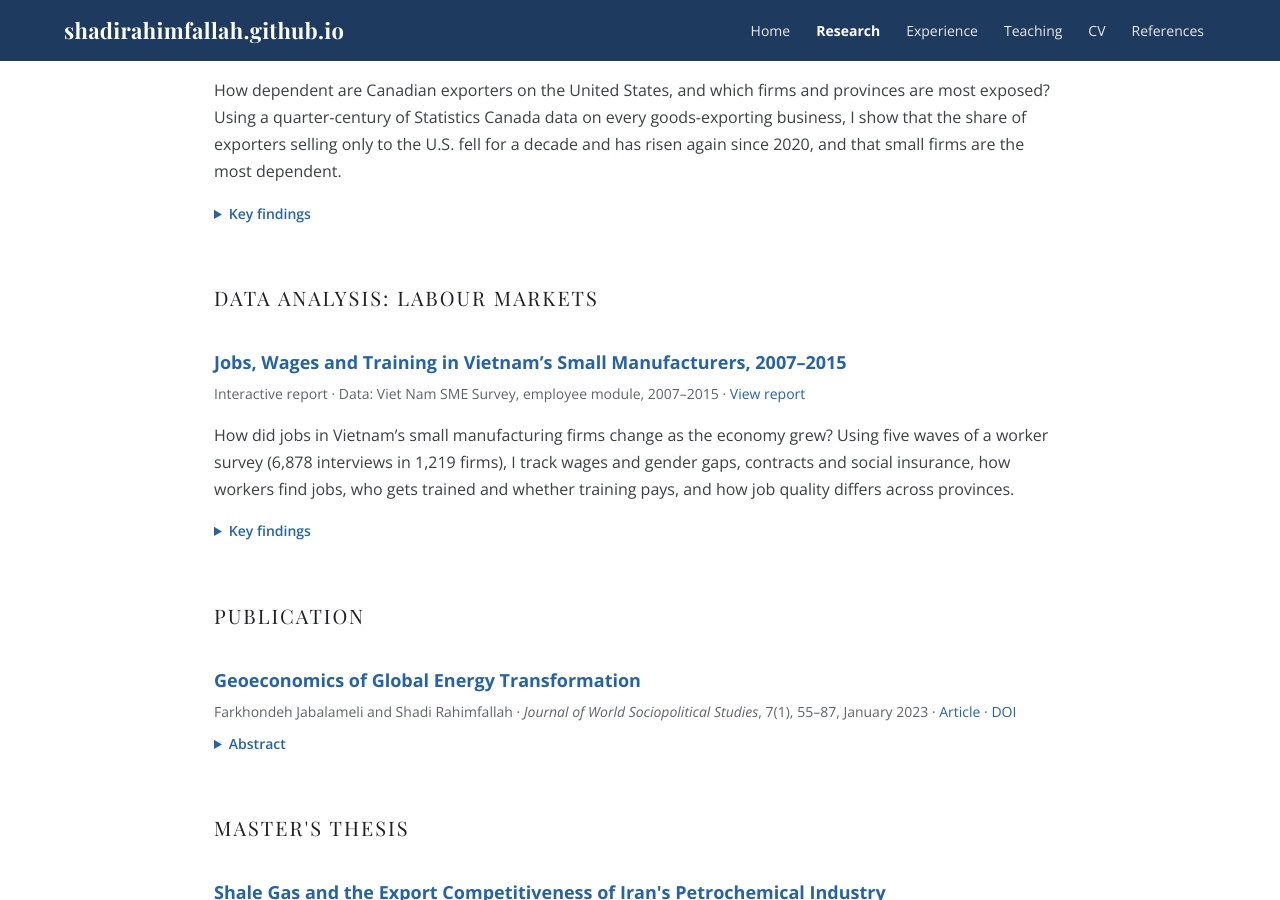
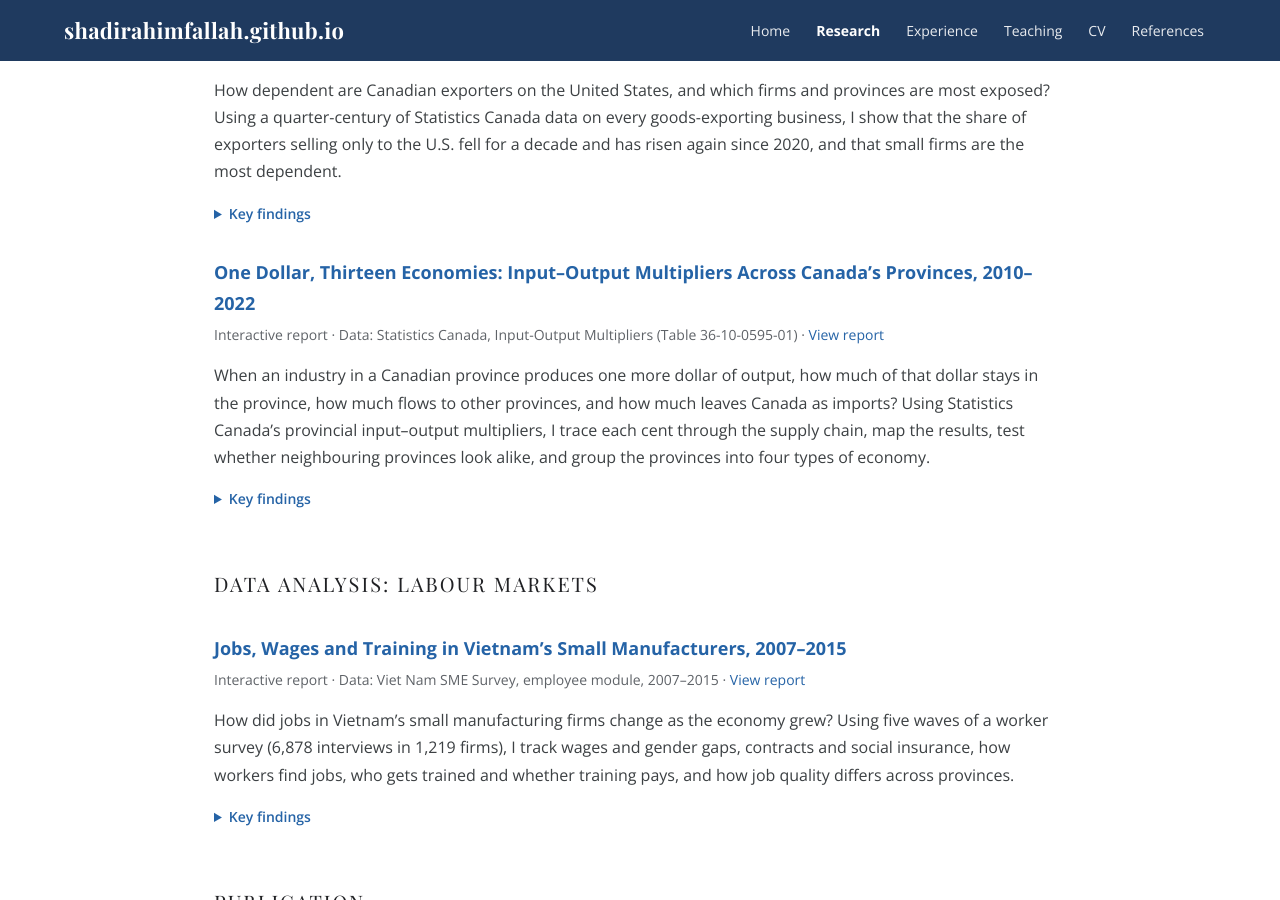
Before and after one commit to ShadiRahimfallah/ShadiRahimfallah.github.io, a Jekyll site: the page research.html, which Jekyll copies as it is, in a window 1280 px wide and 900 px high, scrolled down 1986 px. Built offline with Jekyll 4.4.1, drawn with Linux system fonts in a browser that asks for light colours.

Commit message:
Add files via upload

```diff
--- a/research.html
+++ b/research.html
@@ -158,6 +158,26 @@
     underlying data and a CSV download.</p>
   </details>
 
+  <h3 class="item-title" id="canada-io">One Dollar, Thirteen Economies: Input–Output Multipliers Across Canada’s Provinces, 2010–2022</h3>
+  <p class="item-meta">Interactive report · Data: Statistics Canada, Input-Output Multipliers (Table 36-10-0595-01) ·
+  <a href="data/inputoutputcanada.html">View report</a></p>
+  <p>When an industry in a Canadian province produces one more dollar of output, how much of that dollar
+  stays in the province, how much flows to other provinces, and how much leaves Canada as imports? Using
+  Statistics Canada’s provincial input–output multipliers, I trace each cent through the supply chain,
+  map the results, test whether neighbouring provinces look alike, and group the provinces into four
+  types of economy.</p>
+  <details class="abstract">
+    <summary>Key findings</summary>
+    <p>Ontario and Quebec lose the least to other provinces, 5.7¢ and 7.3¢ of each dollar, but Ontario
+    sends 19.6¢ abroad. Nunavut and the Northwest Territories send about 23¢ of each dollar to the rest of
+    Canada, and this spillover is the only measure that clusters geographically (Moran’s I = 0.31).
+    Alberta, Saskatchewan and Newfoundland and Labrador keep 76–78¢ at home but support only about six
+    jobs per $1 million of output, against nearly ten in Prince Edward Island and Nova Scotia. New
+    Brunswick sends 28.6¢ abroad, the most of any province, likely because of its oil refinery. The
+    report includes an interactive map, trends from 2010 to 2022, rankings of the industries in every
+    province, and the cleaned data as CSV files.</p>
+  </details>
+
   <h2 class="section">Data Analysis: Labour Markets</h2>
 
   <h3 class="item-title" id="vietnam-labour">Jobs, Wages and Training in Vietnam’s Small Manufacturers, 2007–2015</h3>
```
